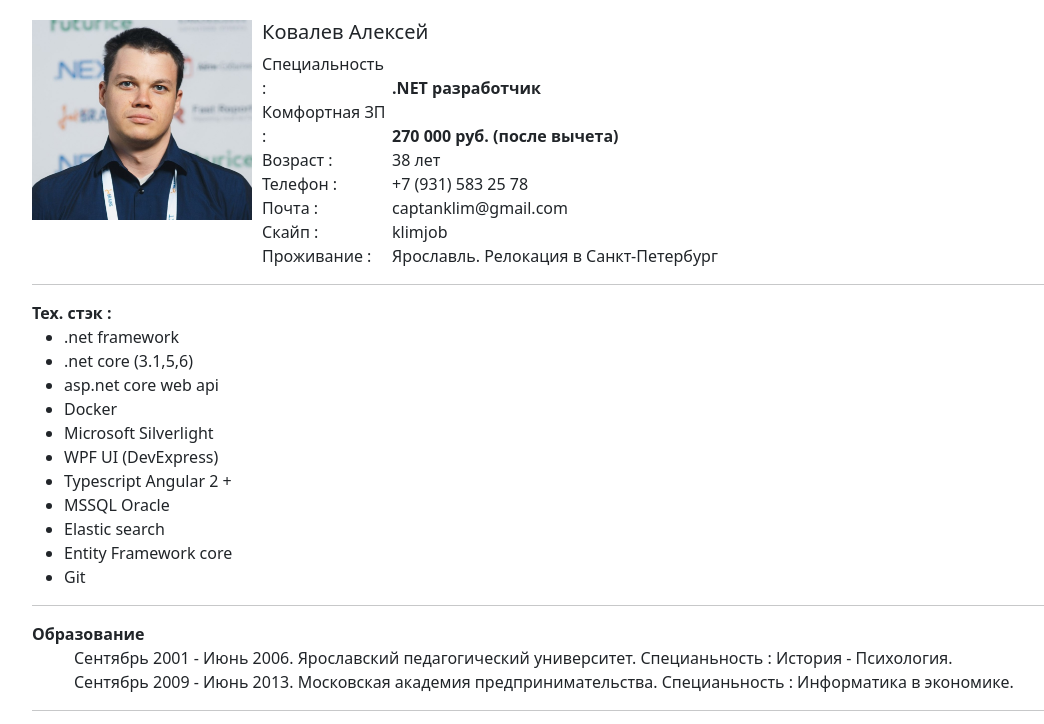
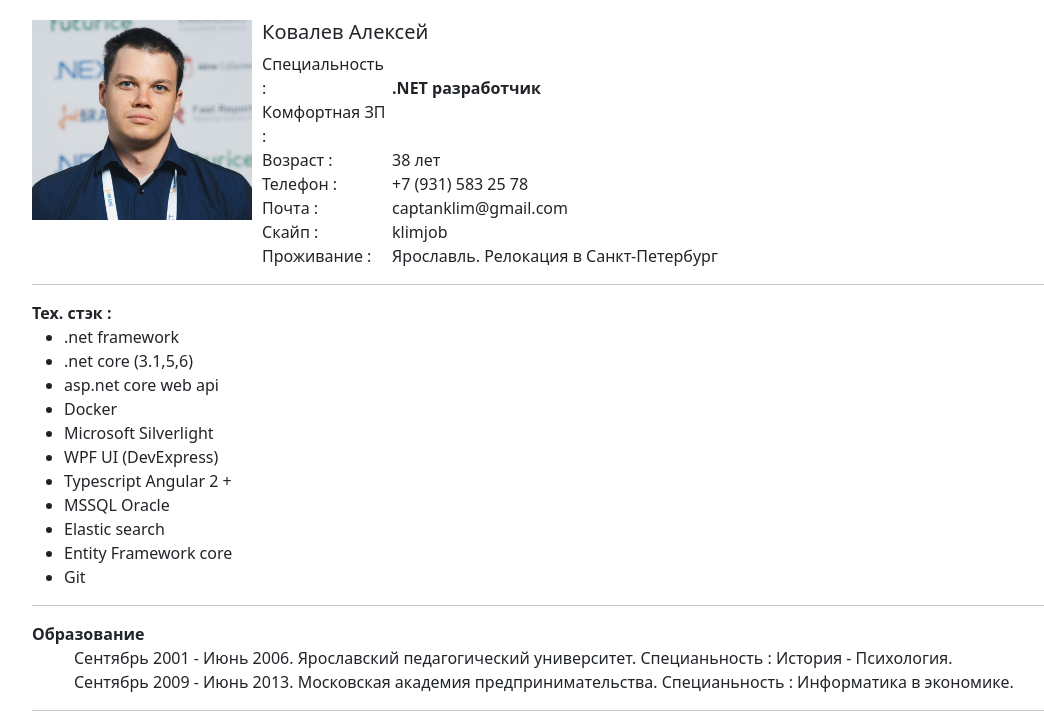
Before and after one commit to captan-klim/captan-klim.github.io, a plain HTML site: page index.html in a window 1280 px wide. Shown: the top 724 px of the page, without its empty margins (8-1052 px from the left). Drawn offline with Linux system fonts and the light colour scheme.

Commit message:
updated cv

```diff
--- a/index.html
+++ b/index.html
@@ -16,7 +16,7 @@
     <div>
       <h5>Ковалев Алексей</h5>
       <div><span class="header-info-left">Специальность :</span><span class="section-header">.NET разработчик</span></div>
-      <div><span class="header-info-left">Комфортная ЗП :</span><span class="section-header">270 000 руб. (после вычета)</span></div>
+      <div><span class="header-info-left">Комфортная ЗП :</span><span class="section-header"></span></div>
       <div><span class="header-info-left">Возраст :</span><span>38 лет</span></div>
       <div><span class="header-info-left">Телефон :</span><span>+7 (931) 583 25 78</span></div>
       <div><span class="header-info-left">Почта :</span><span>captanklim@gmail.com</span></div>
```
